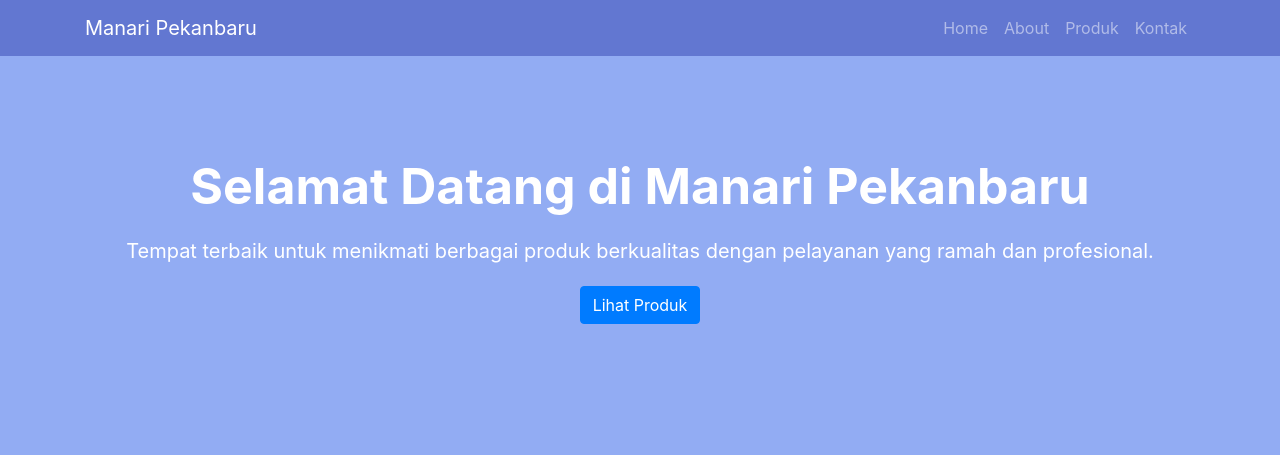
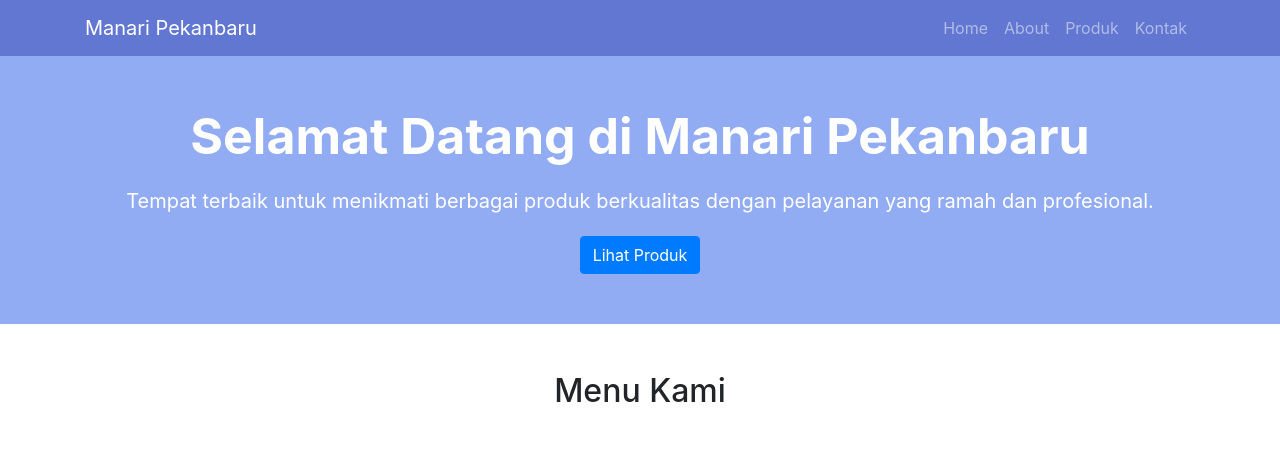
Before and after one commit to shadrinaamelhia75-glitch/uas-webdesain2-25110112-shadrina_amelhia_efendi, a plain HTML site: page index.html in a window 1280 px wide. Shown: the top 455 px of the page. Drawn offline with Linux system fonts and the light colour scheme.

Commit message:
Change body background to white and modify hero padding
Updated body background color and adjusted hero section padding.

```diff
--- a/style.css
+++ b/style.css
@@ -1,9 +1,10 @@
 body {
- background-color: #92acf3;
+ background-color: white;
 }
 .hero {
     text-align: center;
-    padding: 100px 0;
+    padding: 50px 0;
+    background-color: #92acf3;
 
 }
 .hero h1 {
```
